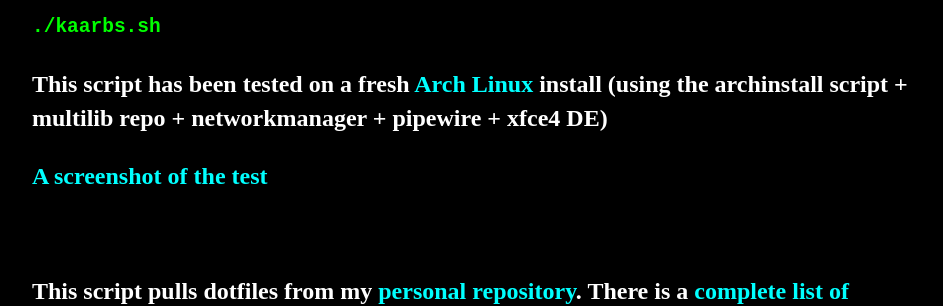
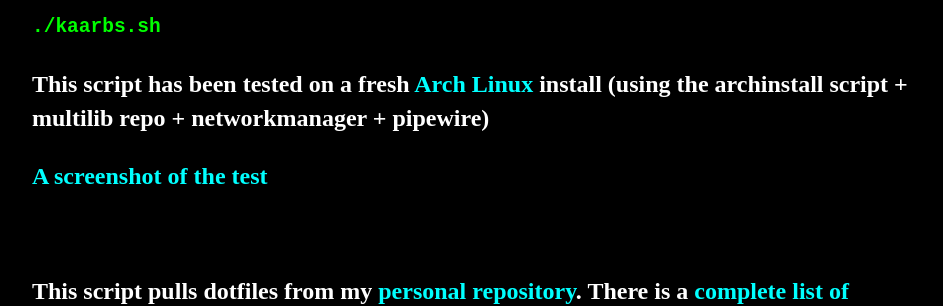
Before and after one commit to whiteVHS/whiteVHS.github.io, a Jekyll site: the page built from kaarbs/index.html, in a window 1280 px wide and 900 px high, scrolled down 727 px. Shown: the part 189-495 px from the top of the window, without its empty margins (160-1103 px from the left). Built offline with Jekyll 4.4.1, drawn with Linux system fonts in a browser that asks for light colours.

Commit message:
Update index.html

```diff
--- a/kaarbs/index.html
+++ b/kaarbs/index.html
@@ -14,7 +14,7 @@
     <p style="color:lime"><code>chmod +x kaarbs.sh</code></p>
     <p style="color:white">3. run the script:</p>
     <p style="color:lime"><code>./kaarbs.sh</code></p>
-    <p style="color:white">This script has been tested on a fresh <a href="https://archlinux.org/download/" target="_blank" rel="noopener noreferrer">Arch Linux</a> install (using the archinstall script + multilib repo + networkmanager + pipewire + xfce4 DE)</p>
+    <p style="color:white">This script has been tested on a fresh <a href="https://archlinux.org/download/" target="_blank" rel="noopener noreferrer">Arch Linux</a> install (using the archinstall script + multilib repo + networkmanager + pipewire)</p>
     <p style="color:white"><strong><a href="https://user-images.githubusercontent.com/111021033/184048144-cba87669-57d7-479d-bf45-ed37b7dc4fe2.png" target="_blank" rel="noopener noreferrer">A screenshot of the test</a></strong></p>
     <p style="color:black">hello :)</p>
     <p style="color:white">This script pulls dotfiles from my <a href="https://github.com/basedghost/dotfiles/" target="_blank" rel="noopener noreferrer">personal repository</a>. There is a <a href="https://github.com/basedghost/kaarbs/blob/main/PACKAGES.md" target="_blank" rel="noopener noreferrer">complete list of packages</a> that this script gives you the choice of installing, if you'd like to check before running it.</p>
```
